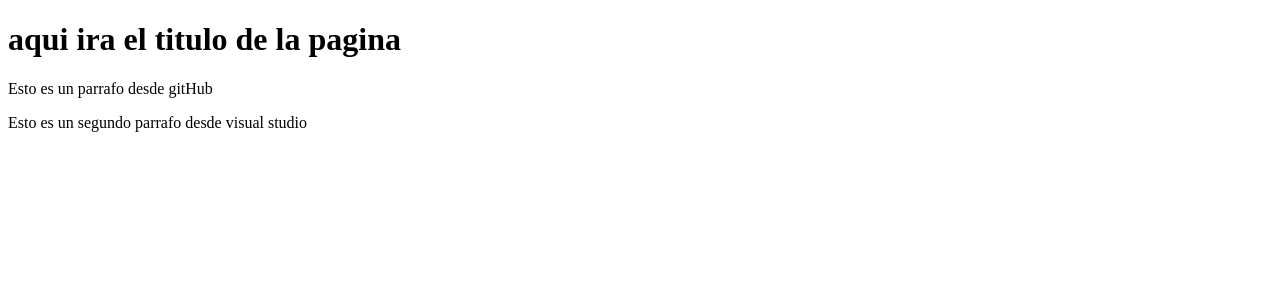
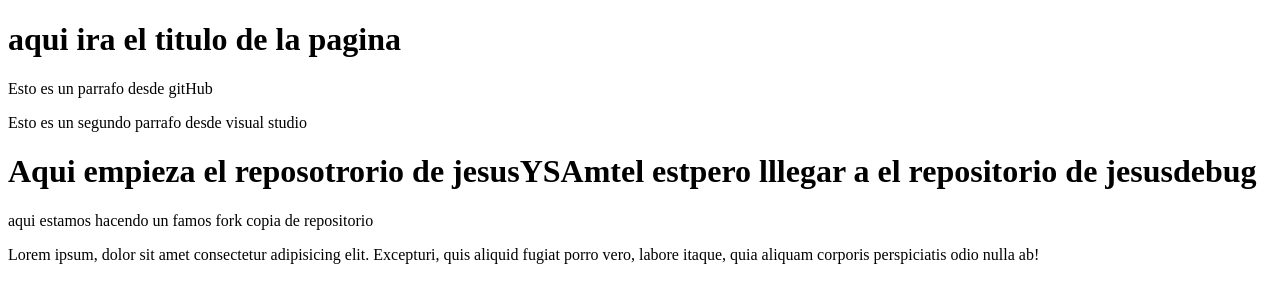
Before and after one commit to JesusAntionioCoding/ProyectoWebMiBlog-github.io, a plain HTML site: page index.html in a window 1280 px wide. Drawn offline with Linux system fonts and the light colour scheme.

Commit message:
aqui vamos con el inicio de las modificiaciones desde el repositorio de jesusYsamtel y un texto lorem lorem

```diff
--- a/index.html
+++ b/index.html
@@ -12,5 +12,8 @@
     <h1>aqui ira el titulo de la pagina</h1>
     <p>Esto es un parrafo desde gitHub</p>
     <p >Esto es un segundo parrafo desde visual studio</p>
+    <h1>Aqui empieza el reposotrorio de jesusYSAmtel estpero lllegar a el repositorio de jesusdebug</h1>
+    <p>aqui estamos hacendo un famos fork copia de repositorio </p>
+    <P>Lorem ipsum, dolor sit amet consectetur adipisicing elit. Excepturi, quis aliquid fugiat porro vero, labore itaque, quia aliquam corporis perspiciatis odio nulla ab!</P>
 </body>
 </html>
```
